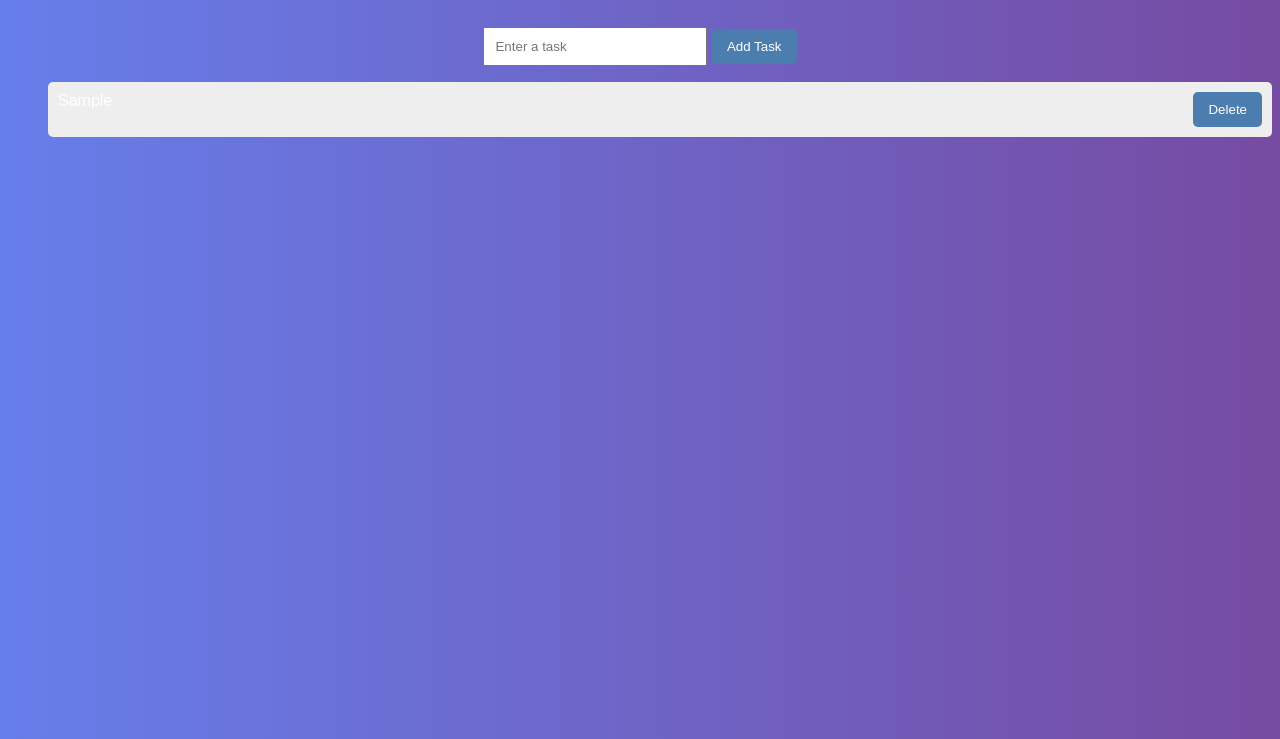
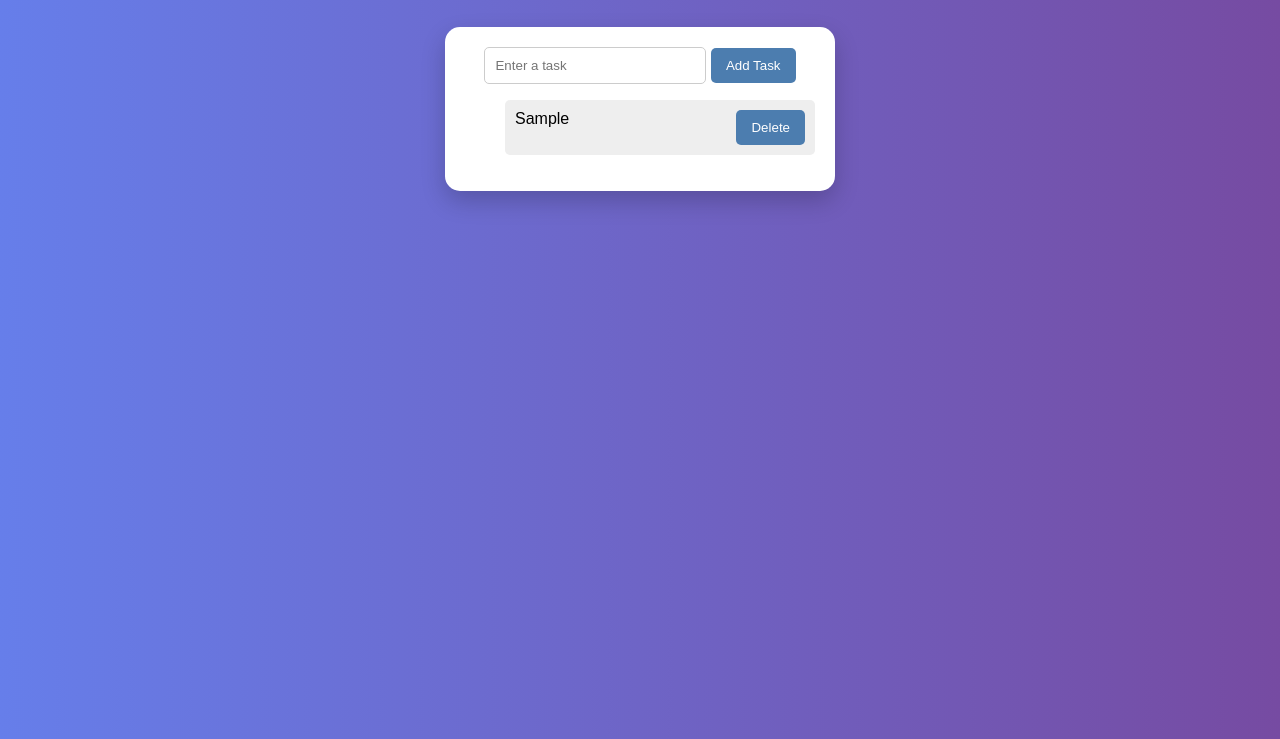
Before and after one commit to beatrizmaslikova-ctrl/git, a plain HTML site: page index.html in a window 1280 px wide. Both pictures are taken after typing "Sample" into the empty fields and a click on the button "Add Task". Shown: the part 61-800 px from the top of the page. Drawn offline with Linux system fonts and the light colour scheme.

Commit message:
css update

```diff
--- a/style.css
+++ b/style.css
@@ -1,3 +1,50 @@
+
+
+body {
+    text-align: center;
+    font-family: Arial;
+    background: linear-gradient(to right, #667eea, #764ba2)
+}
+
+.container {
+    width: 350px;
+    margin: 100px auto;
+    background: white;
+    padding: 20px;
+    border-radius: 15px;
+    box-shadow: 0 10px 25px rgba(0,0,0,0.2);
+}
+
+input {
+    padding: 10px;
+    width: 70%;
+    border-radius: 5px;
+    border: 1px solid #ccc;
+}
+
+button {
+    padding: 10px;
+    border: none;
+    background: #4facfe;
+    color: white;
+    border-radius: 5px;
+    cursor: pointer;
+}
+
+button:hover {
+    background: #00c6ff;
+}
+
+li {
+    list-style: none;
+    background: #f4f4f4;
+    padding: 10px;
+    margin: 10px 0;
+    border-radius: 5px;
+    display: flex;
+    justify-content: space-between;
+}
+
 body {
     font-family: Arial;
     background: linear-gradient(to right, #667eea, #764ba2);
@@ -5,8 +52,7 @@ body {
     text-align: center;
 }
 
-.container {
-    margin-top: 30px;
+.container {    margin-top: 30px;    color: black;
 }
 
 input {
```
